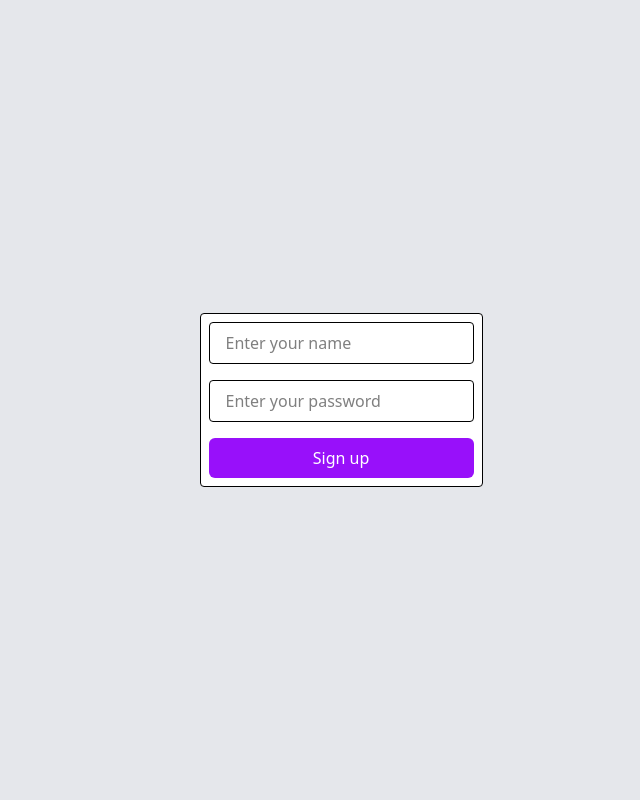
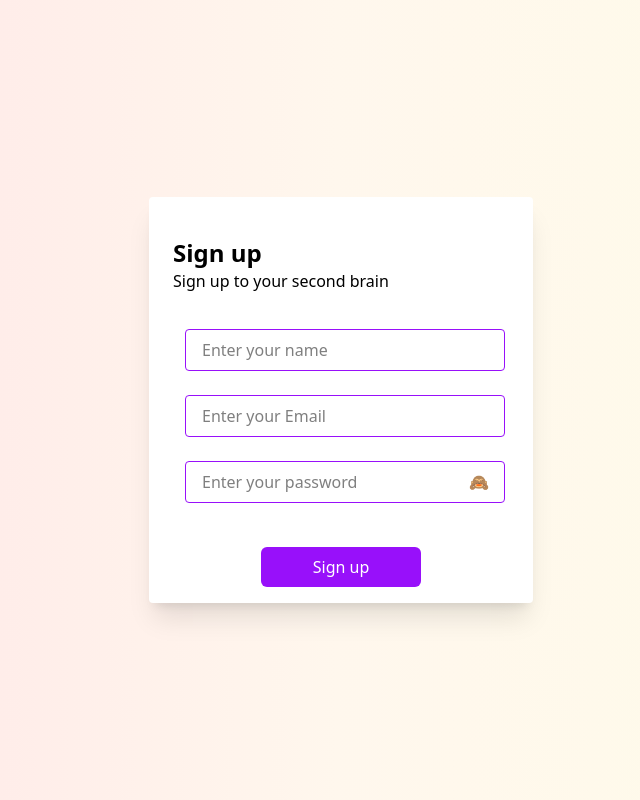
Before and after one commit to Jeetdev12/BRAINLY-, a React (Vite) app in the folder frontend/: page /signup in a window 1280 px wide. Shown: the whole page, without its empty margins (299-939 px from the left). Built offline with nearby package versions, Linux system fonts and the light colour scheme.

Commit message:
signin & singup page frontend added

```diff
--- a/frontend/src/Pages/Dashboard.tsx
+++ b/frontend/src/Pages/Dashboard.tsx
@@ -8,12 +8,13 @@ import { ShareIcon } from "../icons/ShareIcon"
 import Card from "../components/ui/Card"
 import axios from "axios"
 import { BACKEND_URL, FRONTEND_URL } from "../utilis/config"
-import { useParams } from "react-router-dom"
+import { useNavigate, useParams } from "react-router-dom"
 
 export const Dashboard = () => {
   const [modelClose, setModelClose] = useState<any>(false)
   const [collection, setCollection] = useState<any>()
   const { contents, refresh } = useContent()
+  const navigate = useNavigate()
   console.log("Contente", contents)
   const params = useParams()
   const { id } = params
@@ -27,6 +28,12 @@ export const Dashboard = () => {
     setCollection(contents)
   }, [contents])
 
+  useEffect(()=>{
+        const token = localStorage.getItem("token");
+        if(!token)(
+           navigate("/signup")
+        )
+  },[])
 
   async function handleSharedLink() {
     const response = await axios.get(`${BACKEND_URL}/api/v1/brain/:${id}`,
@@ -72,8 +79,10 @@ export const Dashboard = () => {
         {/* <Header/> */}
         <CreateContentModal open={modelClose} closeModal={() => setModelClose(false)} />
         <div className="flex items-center justify-end  gap-2">
-          <Button onClick={() => { setModelClose(true) }} varient="Primary" text={"Add content"} startIcon={<PlusIcon />} />
-          <Button onClick={handleShare} varient="Secondary" text={"Share Brain"} startIcon={<ShareIcon />} />
+          <Button onClick={() => { setModelClose(true) }} variant="Primary" text={"Add content"} startIcon={<PlusIcon />} />
+          <Button onClick={handleShare} variant="Secondary" text={"Share Brain"} startIcon={<ShareIcon />} />
+
+
 
         </div>
         <div className="   pt-4">
--- a/frontend/src/Pages/SignIn.tsx
+++ b/frontend/src/Pages/SignIn.tsx
@@ -1,14 +1,17 @@
 
 import axios from "axios";
-import { useRef } from "react";
+import { useRef, useState } from "react";
 import { useNavigate } from "react-router-dom";
 import { Input } from "../components/Input";
 import { Button } from "../components/ui/Button";
+import { BACKEND_URL } from "../utilis/config";
 
 
 export default function SignIn() {
     const usernameRef = useRef<HTMLInputElement>(null);
     const passwordRef = useRef<HTMLInputElement>(null);
+    const [showPass, setShowPass] = useState<Boolean>(false)
+
         const navigate = useNavigate()
 
     async function signIn() {
@@ -25,18 +28,47 @@ export default function SignIn() {
     }
 
     return (
-        <div className="min-h-screen w-screen bg-gray-200 flex items-center justify-center">
+        <div className="min-h-screen w-screen  bg-gradient-to-r from-rose-100 via-orange-50 to-yellow-50 flex items-center justify-center shadow-xl">
 
-            <div className="bg-white border rounded min-w-48">
-                <Input placeholder="Enter your name " reference={usernameRef} />
-                <Input placeholder="Enter your password " reference={passwordRef} />
+            <div className=" bg-white  rounded min-h-64  min-w-96 p-4 shadow-xl">
+
+                <div className="ml-2 text-start  mt-6">
+                    <h1 className="font-bold text-2xl">Sign in </h1>
+                    <span>Welcome to your second brain !!</span>
+                </div>
+
+                <div className="mt-4">
+                    <div className="text-center w-full p-4">
+                        <form className="space-y-4">
+                            <Input type="text" reference={usernameRef} placeholder="Enter your name " className="w-full border-purple-600" />
+                            <Input type="email" autoComplete="email" reference={passwordRef} placeholder="Enter your Email " className="w-full border-purple-600" />
+
+                            <div className="relative">
+                                <Input
+                                    type={showPass ? "text" : "password"}
+                                    reference={passwordRef}
+                                    placeholder="Enter your password"
+                                    className="w-full border-purple-600 pr-10"
+                                />
+                                <button
+                                    type="button"
+                                    className="absolute right-3 top-1/2 -translate-y-1/2 text-gray-500 hover:text-gray-700"
+                                    onClick={() => setShowPass(prev => !prev)}
+                                >
+                                    {showPass ? "👁️" : "🙈"}
+                                </button>
+                            </div>
 
 
-                <div className="flex justify-center items-center">
-                    <Button onClick={signIn} loading={false} varient={"Primary"} text={"Sign In"} startIcon={undefined} fullWidth={true} />
+                        </form>
+                    </div>
+
+                    <div className="flex justify-center mt-6 px-24">
+                        <Button onClick={signIn} loading={false} variant={"none"} text={"Sign in"} startIcon={undefined} fullWidth={true} className="px-2 w-auto py-2 bg-purple-600 hover:bg-purple-700 text-white shadow-indigo-500/50 flex justify-center px-12 rounded-md" />
+                    </div>
+
                 </div>
-            </div>
-
-        </div>
+            </div >
+        </div >
     )
 }
--- a/frontend/src/Pages/SignUp.tsx
+++ b/frontend/src/Pages/SignUp.tsx
@@ -1,5 +1,5 @@
 
-import { useRef } from "react";
+import { useRef, useState } from "react";
 import { Navigate, useNavigate } from "react-router-dom";
 import { BACKEND_URL } from "../utilis/config";
 import axios from "axios";
@@ -13,32 +13,66 @@ import { Button } from "../components/ui/Button";
 export default function SignUp() {
     const usernameRef = useRef<HTMLInputElement>(null);
     const passwordRef = useRef<HTMLInputElement>(null);
+    const [showPass, setShowPass] = useState<Boolean>(false)
     const navigate = useNavigate()
 
-    async function signUp () {
+    async function signUp() {
         const username = usernameRef.current?.value;
         const password = passwordRef.current?.value;
-       await axios.post(`${BACKEND_URL}/api/v1/signup`,  {
+        await axios.post(`${BACKEND_URL}/api/v1/signup`, {
             username,
             password
         })
         navigate("/signin")
     }
 
+    // function handleToggle()[
+    //     setShowPass(true)
+    // ]
+
 
     return (
-        <div className="min-h-screen w-screen bg-gray-200 flex items-center justify-center">
+        <div className="min-h-screen w-screen  bg-gradient-to-r from-rose-100 via-orange-50 to-yellow-50 flex items-center justify-center shadow-xl">
 
-            <div className="bg-white border rounded min-w-48">
-                <Input reference={usernameRef} placeholder="Enter your name " />
-                <Input reference={passwordRef} placeholder="Enter your password "  />
+            <div className=" bg-white  rounded min-h-64  min-w-96 p-4 shadow-xl">
+
+                <div className="ml-2 text-start  mt-6">
+                    <h1 className="font-bold text-2xl">Sign up </h1>
+                    <span>Sign up to your second brain</span>
+                </div>
+
+                <div className="mt-4">
+                    <div className="text-center w-full p-4">
+                        <form className="space-y-4">
+                            <Input type="text" reference={usernameRef} placeholder="Enter your name " className="w-full border-purple-600" />
+                            <Input type="email" autoComplete="email" reference={passwordRef} placeholder="Enter your Email " className="w-full border-purple-600" />
+
+                            <div className="relative">
+                                <Input
+                                    type={showPass ? "text" : "password"}
+                                    reference={passwordRef}
+                                    placeholder="Enter your password"
+                                    className="w-full border-purple-600 pr-10"
+                                />
+                                <button
+                                    type="button"
+                                    className="absolute right-3 top-1/2 -translate-y-1/2 text-gray-500 hover:text-gray-700"
+                                    onClick={() => setShowPass(prev => !prev)}
+                                >
+                                    {showPass ? "👁️" : "🙈"}
+                                </button>
+                            </div>
 
 
-                <div className="flex justify-center items-center">
-                    <Button onClick={signUp} loading={false} varient={"Primary"} text={"Sign up"} startIcon={undefined} fullWidth={true} />
+                        </form>
                     </div>
+
+                    <div className="flex justify-center mt-6 px-24">
+                        <Button onClick={signUp} loading={false} variant={"none"} text={"Sign up"} startIcon={undefined} fullWidth={true} className="px-2 w-auto py-2 bg-purple-600 hover:bg-purple-700 text-white shadow-indigo-500/50 flex justify-center px-12 rounded-md" />
                     </div>
 
                 </div>
+            </div >
+        </div >
     )
 }
--- a/frontend/src/components/Input.tsx
+++ b/frontend/src/components/Input.tsx
@@ -1,14 +1,17 @@
 
 interface ButtonProps{
 placeholder:string ,
-reference:any
+reference:any,
+className?:string,
+type?:string,
+autoComplete?:string,
 }
 
 
-export function Input({ reference, placeholder}:ButtonProps) {
+export function Input({ reference, placeholder,className,type ,autoComplete}:ButtonProps) {
     return (
         <div>
-            <input ref={reference} type="text" className="px-4 py-2 border rounded m-2"  placeholder={placeholder}>
+            <input autoComplete={autoComplete} ref={reference} type={type} className={`px-4 py-2 border rounded m-1 ${className} `}  placeholder={placeholder}>
             </input>
         </div>
     )
--- a/frontend/src/components/ui/Button.tsx
+++ b/frontend/src/components/ui/Button.tsx
@@ -2,7 +2,7 @@ import type { ReactElement } from "react";
 
 
 interface ButtonProps {
-    varient: "Primary" | "Secondary" | "none",
+    variant: "Primary" | "Secondary" | "none",
     text?: String ,
     startIcon?: ReactElement,
     onClick?: () => void
@@ -11,7 +11,7 @@ interface ButtonProps {
     className?:String
 }
 
-const varientClasses = {
+const variantClasses = {
     "Primary": "bg-purple-600 hover:bg-purple-700 text-white shadow-indigo-500/50 flex justify-center items-center px-5 py-2 rounded-md m-2 font-light flex cursor-pointer  gap-3",
     "Secondary": "bg-purple-200 hover:bg-purple-300 text-purple-600 flex justify-center items-center px-5 py-2 rounded-md m-2 font-light flex cursor-pointer  gap-3",
     "none":""
@@ -19,9 +19,9 @@ const varientClasses = {
 
 const defaultStyles = "flex gap-2 items-center"
 
-export function Button({ varient, text, startIcon, loading, onClick, fullWidth ,className}: ButtonProps) {
+export function Button({ variant, text, startIcon, loading, onClick, fullWidth ,className}: ButtonProps) {
     return (
-        <button onClick={onClick} className={`${varientClasses[varient]} ${defaultStyles}  ${fullWidth ? "w-full" : ""} ${loading ? "opacity-50" : ""}  ${className}`} disabled={loading}   >{startIcon}
+        <button onClick={onClick} className={`${variantClasses[variant]} ${defaultStyles}  ${fullWidth ? "w-full" : ""} ${loading ? "opacity-50" : ""}  ${className}`} disabled={loading}   >{startIcon}
             {text}
         </button>
         )
--- a/frontend/src/components/ui/SidebarItems.tsx
+++ b/frontend/src/components/ui/SidebarItems.tsx
@@ -11,7 +11,7 @@ export function SidebarItems({ text, icon, className ,onClick}: itemsProps) {
     return (
         <div className={`flex flex-row gap-4 transition-all duration-100 hover:bg-gray-200 rounded-sm  items-center  ${className}`} >
             {/* {icon} {text} */}
-            <Button onClick={onClick} text={text} varient="none" startIcon={icon}/>
+            <Button onClick={onClick} text={text} variant="none" startIcon={icon}/>
         </div>
     )
 }
--- a/frontend/src/components/ui/header.tsx
+++ b/frontend/src/components/ui/header.tsx
@@ -10,8 +10,8 @@ export const Header = () => {
             <div className="flex">
                 <span className="text-2xl font-bold">BRAINLY</span>
                 <div className="flex items-center justify-center px-10">
-                <Button varient="Primary" text={"Share"} startIcon={<ShareIcon/>}/>
-                <Button varient="Secondary" text={"Add content"} startIcon={<PlusIcon />}/>
+                <Button variant="Primary" text={"Share"} startIcon={<ShareIcon/>}/>
+                <Button variant="Secondary" text={"Add content"} startIcon={<PlusIcon />}/>
                 </div>
             </div>
 
```
Also changed, not shown: frontend/src/components/ui/CreateContentModal.tsx (+4 -4 lines). Lines whose indentation alone changed are shown as unchanged.
